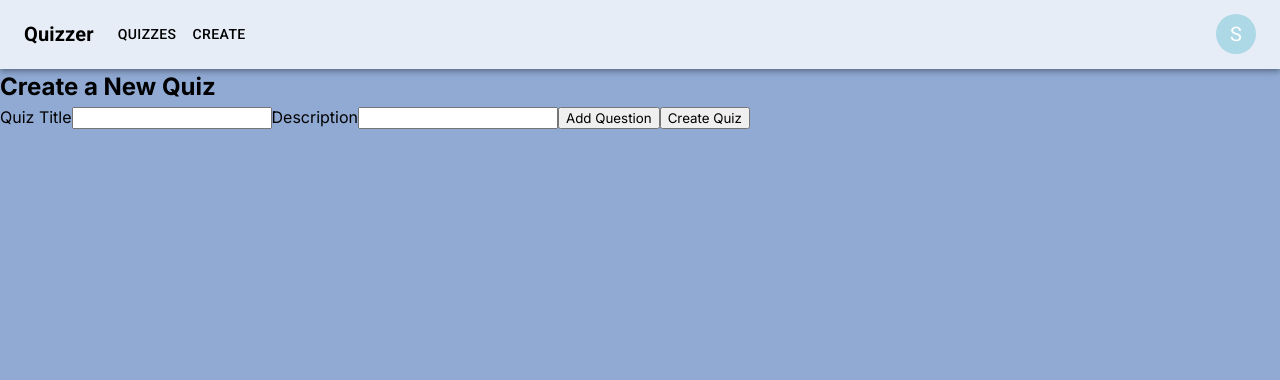
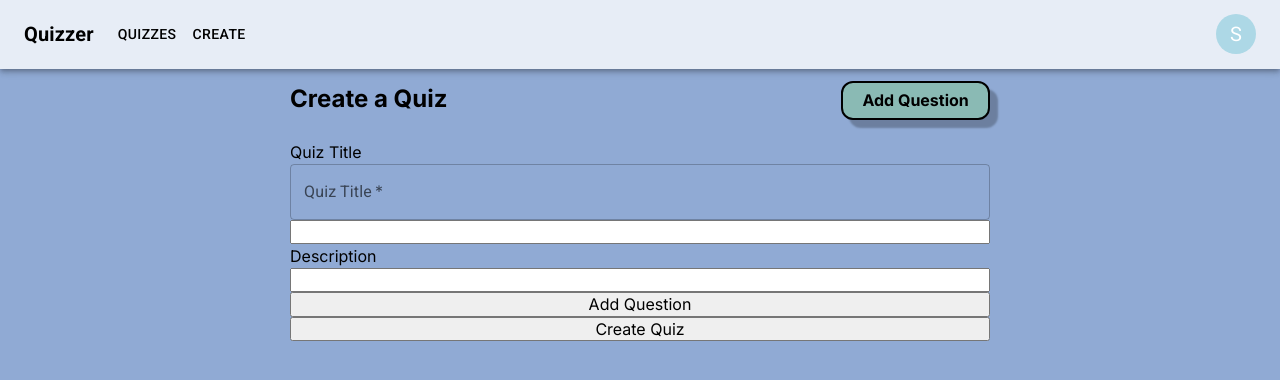
Before and after one commit to sebs-commits/quiz-app, a React (Vite) app in the folder frontend/: page /create in a window 1280 px wide. Shown: the top 380 px of the page. Built offline with nearby package versions, Linux system fonts and the light colour scheme.

Commit message:
styled button

```diff
--- a/frontend/src/pages/CreateQuiz.jsx
+++ b/frontend/src/pages/CreateQuiz.jsx
@@ -1,5 +1,7 @@
 import React, { useState } from "react";
 import { createQuiz } from "../api/quizApi";
+import "../styles/Create.css";
+import TextField from "@mui/material/TextField";
 
 export default function CreateQuiz() {
   const [quiz, setQuiz] = useState({
@@ -64,10 +66,25 @@ export default function CreateQuiz() {
     }
   };
   return (
-    <div>
-      <h2>Create a New Quiz</h2>
-      <form onSubmit={handleSubmit}>
+    <div className="main-container">
+      <div className="sub-container">
+        <h2 className="page-title">Create a Quiz</h2>
+        <button type="button" onClick={addQuestion} className="add-btn">
+          Add Question
+        </button>
+      </div>
+
+      <form onSubmit={handleSubmit} className="form-container">
         <label htmlFor="quiz-title">Quiz Title</label>
+        <TextField
+          label="Quiz Title"
+          variant="outlined"
+          id="quiz-title"
+          type="text"
+          value={quiz.title}
+          onChange={handleTitleChange}
+          required
+        />
         <input
           id="quiz-title"
           type="text"
@@ -75,7 +92,6 @@ export default function CreateQuiz() {
           onChange={handleTitleChange}
           required
         />
-
         <label htmlFor="quiz-description">Description</label>
         <input
           id="quiz-description"
@@ -98,12 +114,6 @@ export default function CreateQuiz() {
 
             {question.options.map((option, oIndex) => (
               <div key={oIndex}>
-                <input
-                  type="text"
-                  value={option.text}
-                  onChange={(e) => handleOptionChange(e, qIndex, oIndex)}
-                  required
-                />
                 <label>
                   <input
                     type="radio"
@@ -113,6 +123,12 @@ export default function CreateQuiz() {
                   />
                   {/* {oIndex === question.options.length - 1 ? "Correct" : "Wrong"} */}
                 </label>
+                <input
+                  type="text"
+                  value={option.text}
+                  onChange={(e) => handleOptionChange(e, qIndex, oIndex)}
+                  required
+                />
               </div>
             ))}
           </div>
--- a/frontend/src/styles/Create.css
+++ b/frontend/src/styles/Create.css
@@ -0,0 +1,46 @@
+* {
+  margin: 0;
+}
+button,
+input,
+optgroup,
+select,
+textarea {
+  font-family: inherit; /* 1 */
+  font-size: 100%; /* 1 */
+  line-height: 1.15; /* 1 */
+  margin: 0; /* 2 */
+}
+.main-container {
+  display: flex;
+  flex-direction: column;
+  align-items: center;
+  max-width: 700px;
+  width: 100%;
+  margin: auto;
+}
+.sub-container {
+  display: flex;
+  flex-direction: row;
+  justify-content: space-between;
+  width: 100%;
+  padding-top: 0.8em;
+}
+.add-btn {
+  align-self: self-end;
+  background-color: #8abab4;
+  border: 2px solid black;
+  border-radius: 12px;
+  box-shadow: 8px 8px 2px rgba(0, 0, 0, 0.25);
+  padding: 0.5em 1.2em;
+  cursor: pointer;
+  transition: box-shadow 0.1s, transform 0.1s;
+  font-weight: bolder;
+}
+.add-btn:active {
+  box-shadow: 4px 4px 0px rgba(0, 0, 0, 0.25);
+  transform: translate(4px, 4px);
+}
+.add-btn:hover {
+  background-color: hsla(173, 26%, 66%, 2);
+}
```
